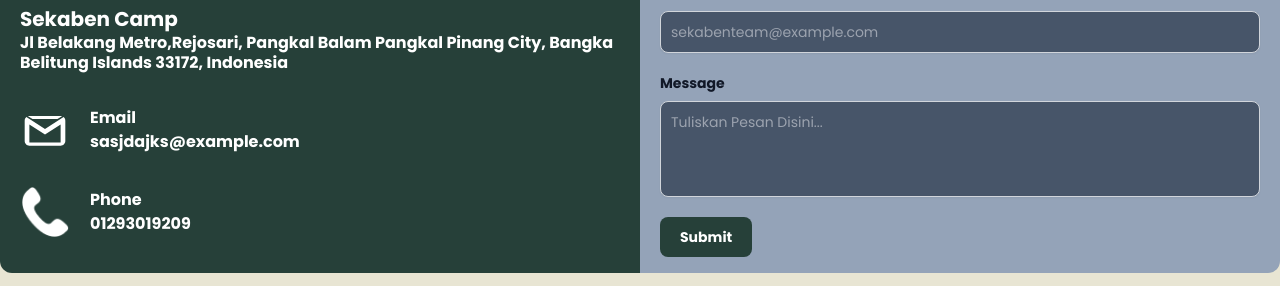
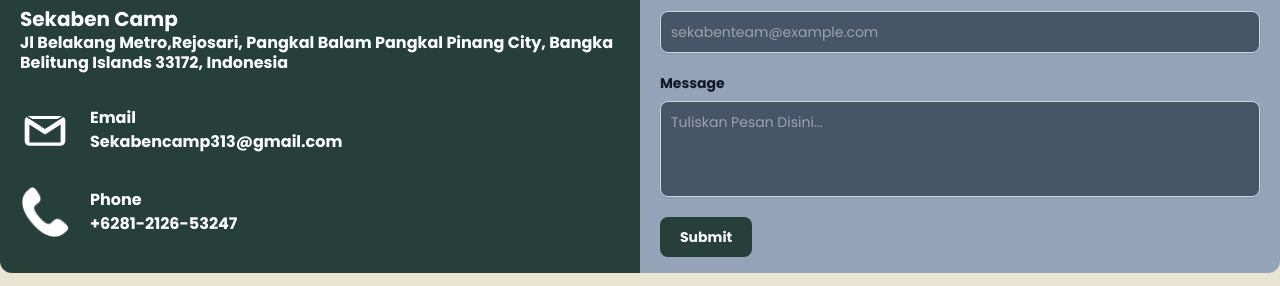
Before and after one commit to evanstef/Sekaben-camp, a Next.js app: page /contact in a window 1280 px wide. Shown: the part 1116-1402 px from the top of the page. Built offline with nearby package versions, Linux system fonts and the light colour scheme.

Commit message:
perbaikan contact

```diff
--- a/app/contact/page.tsx
+++ b/app/contact/page.tsx
@@ -44,7 +44,7 @@ const Contact = () => {
                         </svg>
                         <div>
                             <p>Email</p>
-                            <p>sasjdajks@example.com</p>
+                            <p>Sekabencamp313@gmail.com</p>
                         </div>
                     </div>
 
@@ -52,7 +52,7 @@ const Contact = () => {
                         <Image className='invert' src={phone} alt='' width={50} height={50}/>
                         <div>
                             <p>Phone</p>
-                            <p>01293019209</p>
+                            <p>+6281-2126-53247</p>
                         </div>
                     </div>
                 </motion.div>
```
